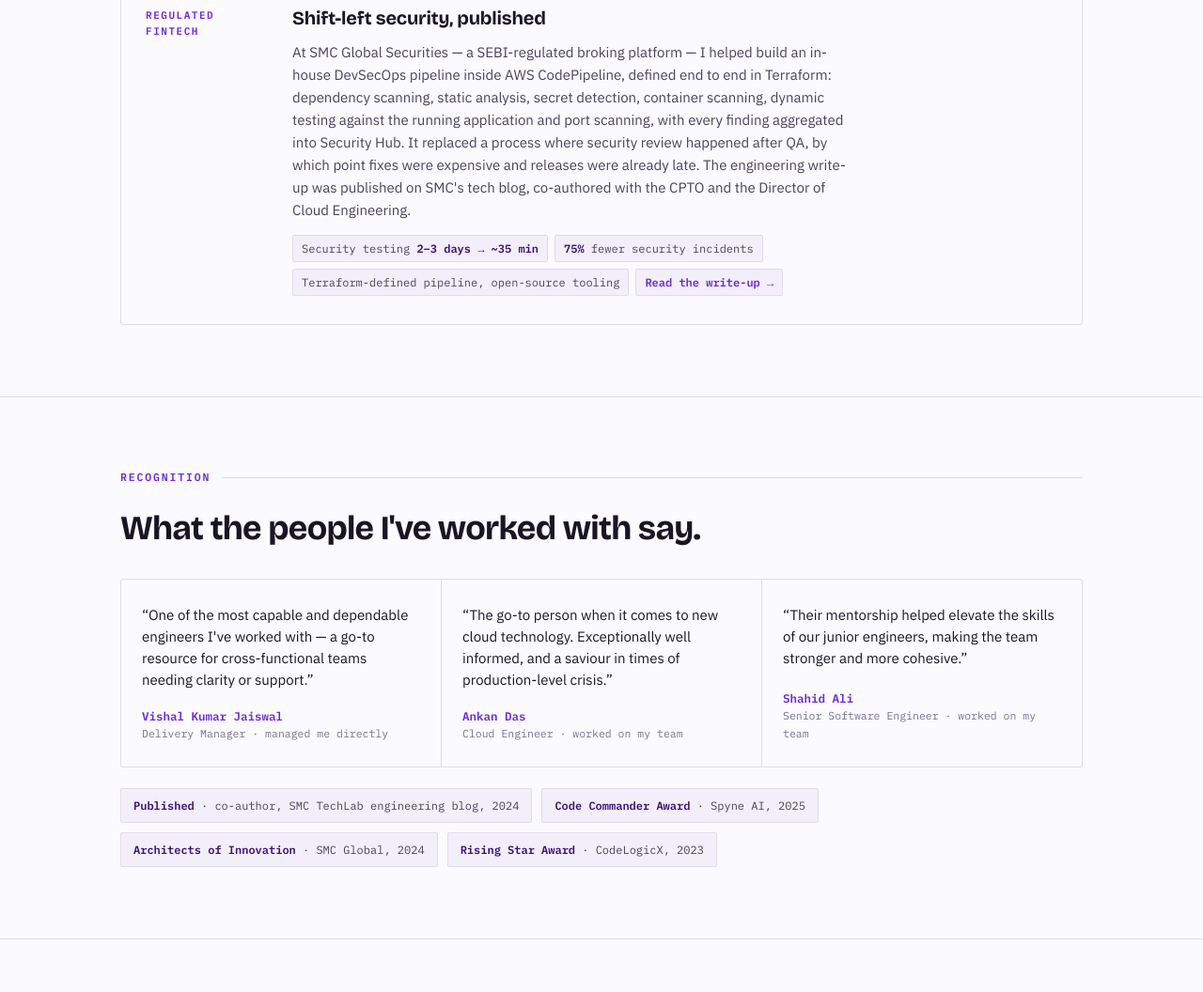
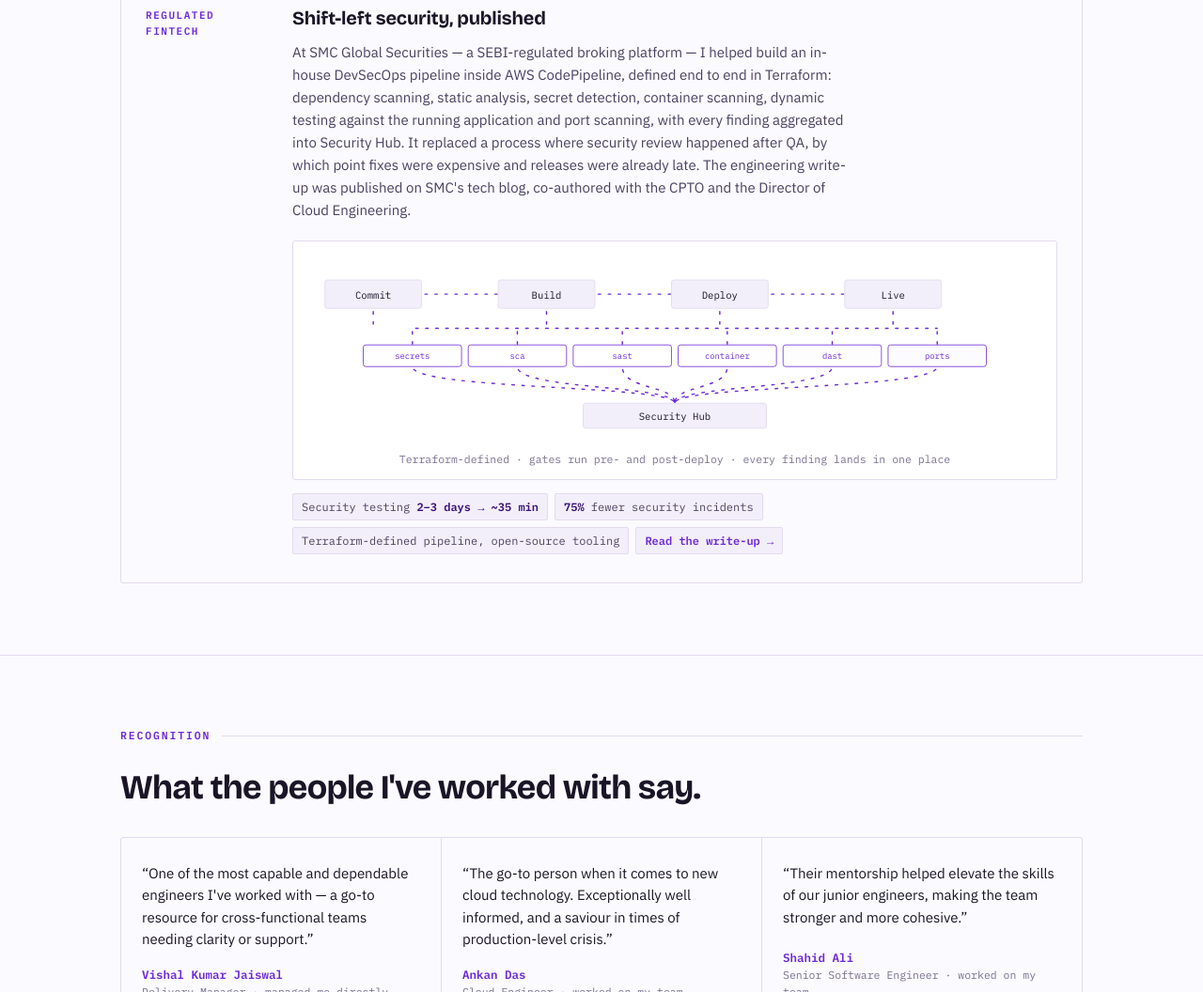
Before and after one commit to dcgmechanics/dcgmechanics.github.io, a plain HTML site: page index.html in a window 1280 px wide. Shown: the part 3630-4686 px from the top of the page at 94% size. Drawn offline with nearby package versions, Linux system fonts and the light colour scheme.

Commit message:
Enhance pipeline SVG with additional lane and description
Added a sixth lane animation delay to the pipeline SVG and included a new SVG figure with a detailed description of the CI/CD pipeline process.

```diff
--- a/index.html
+++ b/index.html
@@ -213,6 +213,7 @@
   .pipe .lane:nth-of-type(3){animation-delay:.24s}
   .pipe .lane:nth-of-type(4){animation-delay:.36s}
   .pipe .lane:nth-of-type(5){animation-delay:.48s}
+  .pipe .lane:nth-of-type(6){animation-delay:.60s}
 }
 @keyframes dash{to{stroke-dashoffset:-48}}
 @keyframes lanepulse{0%,100%{fill:#fff}50%{fill:var(--panel)}}
@@ -393,6 +394,18 @@
         <div>
           <h3>Shift-left security, published</h3>
           <p>At SMC Global Securities — a SEBI-regulated broking platform — I helped build an in-house DevSecOps pipeline inside AWS CodePipeline, defined end to end in Terraform: dependency scanning, static analysis, secret detection, container scanning, dynamic testing against the running application and port scanning, with every finding aggregated into Security Hub. It replaced a process where security review happened after QA, by which point fixes were expensive and releases were already late. The engineering write-up was published on SMC's tech blog, co-authored with the CPTO and the Director of Cloud Engineering.</p>
+<figure class="pipe">
+<svg viewBox="0 0 880 220" xmlns="http://www.w3.org/2000/svg" role="img" aria-label="CI/CD pipeline: commit, build, deploy, live — with secrets, SCA, SAST, container, DAST and port-scanning gates feeding findings into AWS Security Hub.">
+  <g class="flow" fill="none" stroke="var(--violet)" stroke-width="1.6"><path d="M136 43 H228"/><path d="M344 43 H436"/><path d="M552 43 H644"/><path d="M125 84 H755"/><path d="M78 60 V84"/><path d="M286 60 V84"/><path d="M494 60 V84"/><path d="M702 60 V84"/><path d="M125 84 V104"/><path d="M251 84 V104"/><path d="M377 84 V104"/><path d="M503 84 V104"/><path d="M629 84 V104"/><path d="M755 84 V104"/><path d="M125 130 C125 158 440 152 440 174"/><path d="M251 130 C251 158 440 152 440 174"/><path d="M377 130 C377 158 440 152 440 174"/><path d="M503 130 C503 158 440 152 440 174"/><path d="M629 130 C629 158 440 152 440 174"/><path d="M755 130 C755 158 440 152 440 174"/></g>
+  <rect class="lane" x="66" y="104" width="118" height="26" rx="3"/><rect class="lane" x="192" y="104" width="118" height="26" rx="3"/><rect class="lane" x="318" y="104" width="118" height="26" rx="3"/><rect class="lane" x="444" y="104" width="118" height="26" rx="3"/><rect class="lane" x="570" y="104" width="118" height="26" rx="3"/><rect class="lane" x="696" y="104" width="118" height="26" rx="3"/>
+  <rect class="node" x="20" y="26" width="116" height="34" rx="3"/><rect class="node" x="228" y="26" width="116" height="34" rx="3"/><rect class="node" x="436" y="26" width="116" height="34" rx="3"/><rect class="node" x="644" y="26" width="116" height="34" rx="3"/>
+  <rect class="node" x="330" y="174" width="220" height="30" rx="3"/>
+  <text class="lbl" x="78" y="48">Commit</text><text class="lbl" x="286" y="48">Build</text><text class="lbl" x="494" y="48">Deploy</text><text class="lbl" x="702" y="48">Live</text>
+  <text class="lbl-s" x="125" y="121">secrets</text><text class="lbl-s" x="251" y="121">sca</text><text class="lbl-s" x="377" y="121">sast</text><text class="lbl-s" x="503" y="121">container</text><text class="lbl-s" x="629" y="121">dast</text><text class="lbl-s" x="755" y="121">ports</text>
+  <text class="lbl" x="440" y="194">Security Hub</text>
+</svg>
+<figcaption>Terraform-defined · gates run pre- and post-deploy · every finding lands in one place</figcaption>
+</figure>
           <ul class="facts">
             <li>Security testing <b>2–3 days → ~35 min</b></li>
             <li><b>75%</b> fewer security incidents</li>
```
